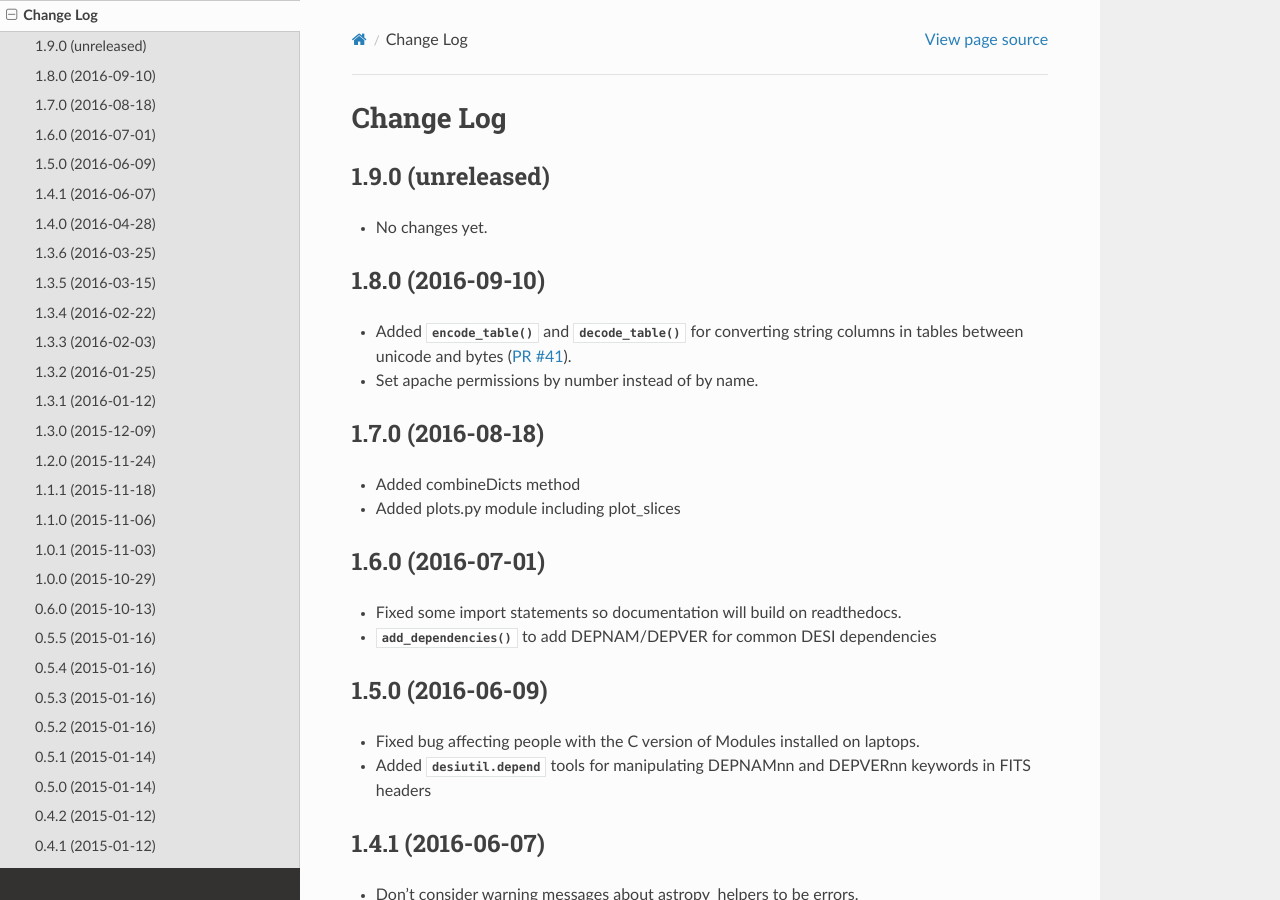
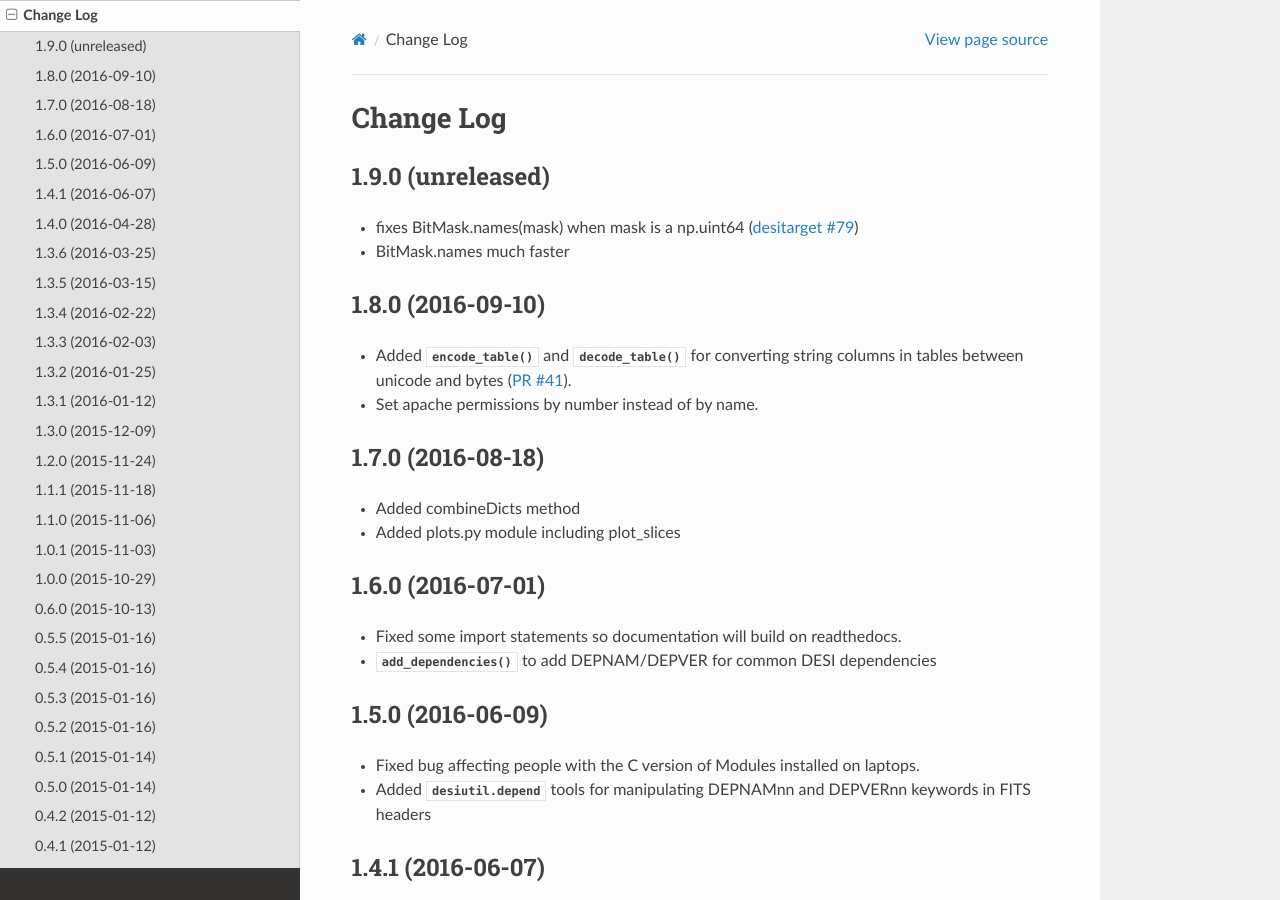
Before and after one commit to desihub/desiutil, a Sphinx documentation site: the page built from doc/changes.rst, in a window 1280 px wide and 900 px high. Built offline with Sphinx 7.4.7 and the Read the Docs theme 2.0.0, drawn with Linux system fonts in a browser that asks for light colours.

Commit message:
update changes.rst

```diff
--- a/doc/changes.rst
+++ b/doc/changes.rst
@@ -5,7 +5,10 @@ Change Log
 1.9.0 (unreleased)
 ------------------
 
-* No changes yet.
+* fixes BitMask.names(mask) when mask is a np.uint64 (`desitarget #79`_)
+* BitMask.names much faster
+
+.. _`desitarget #79`: https://github.com/desihub/desiutil/pull/41
 
 1.8.0 (2016-09-10)
 ------------------
```
